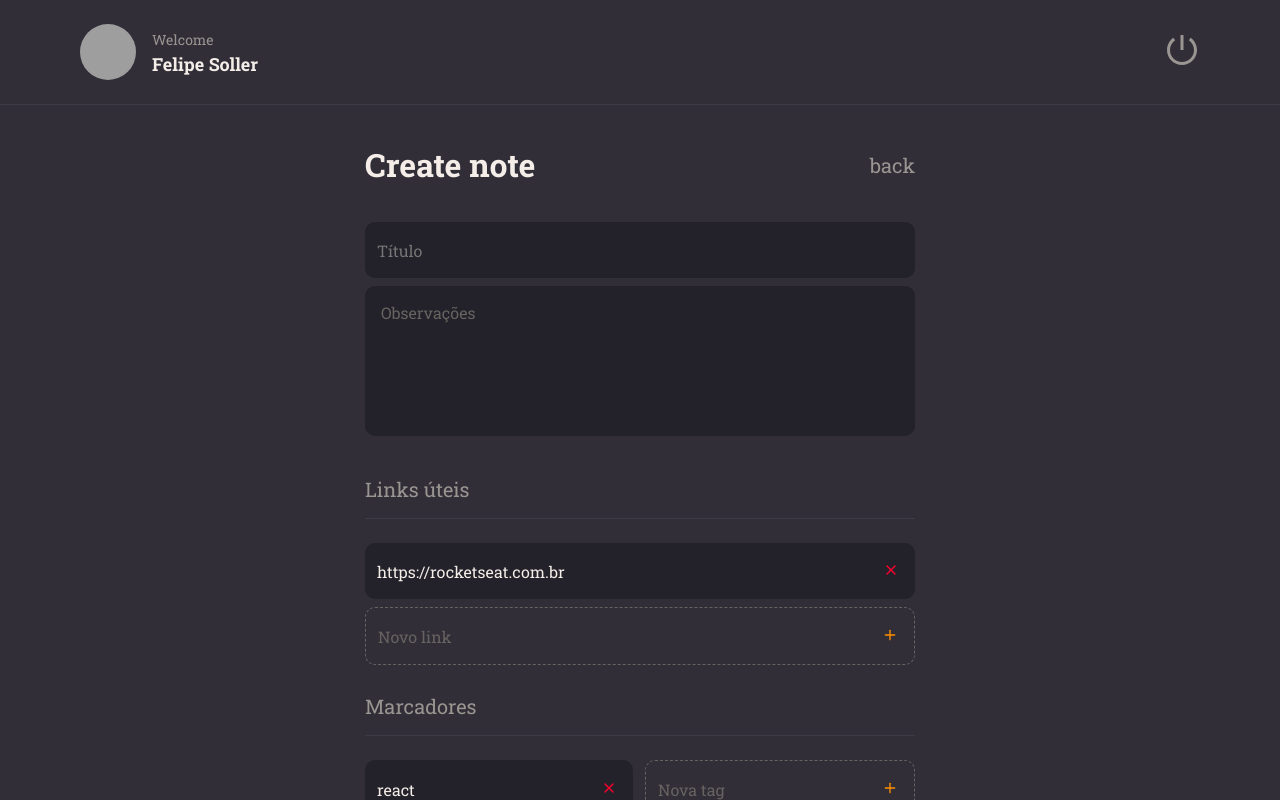
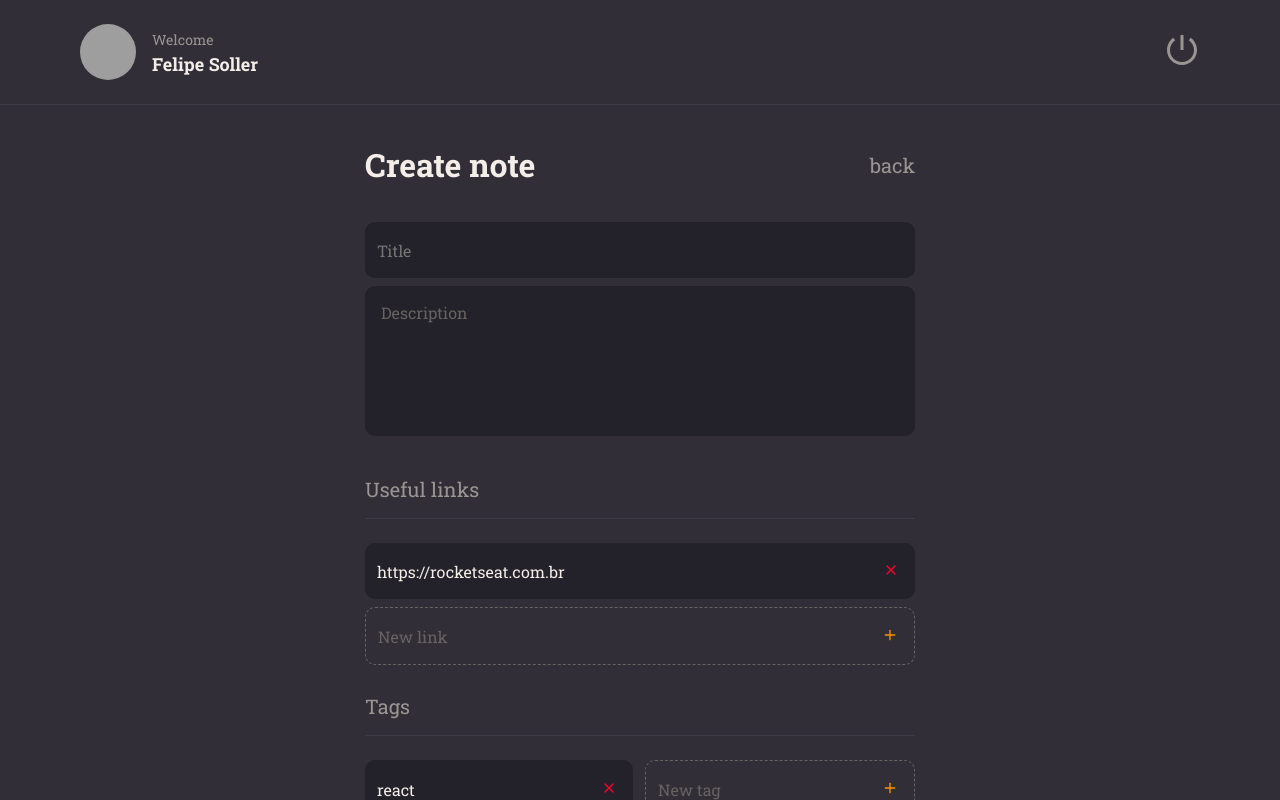
Before and after one commit to FelipeSoller/Stage09_React_Rocket_Notes, a React (Vite) app: page /new in a window 1280 px wide. Built offline with nearby package versions, Linux system fonts and the light colour scheme; grey boxes are pictures that could not be loaded.

Commit message:
translate page to english

```diff
--- a/src/pages/New/index.jsx
+++ b/src/pages/New/index.jsx
@@ -21,22 +21,22 @@ export const New = () => {
             <Link to="/">back</Link>
           </header>
 
-          <Input placeholder="Título" />
-          <TextArea placeholder="Observações" />
+          <Input placeholder="Title" />
+          <TextArea placeholder="Description" />
 
-          <Section title="Links úteis">
+          <Section title="Useful links">
             <NoteItem value="https://rocketseat.com.br" />
-            <NoteItem isNew placeholder="Novo link" />
+            <NoteItem isNew placeholder="New link" />
           </Section>
 
-          <Section title="Marcadores">
+          <Section title="Tags">
             <div className="tags">
               <NoteItem value="react" />
-              <NoteItem isNew placeholder="Nova tag" />
+              <NoteItem isNew placeholder="New tag" />
             </div>
           </Section>
 
-          <Button title="Salvar" />
+          <Button title="Save" />
         </Form>
       </main>
     </Container>
```
